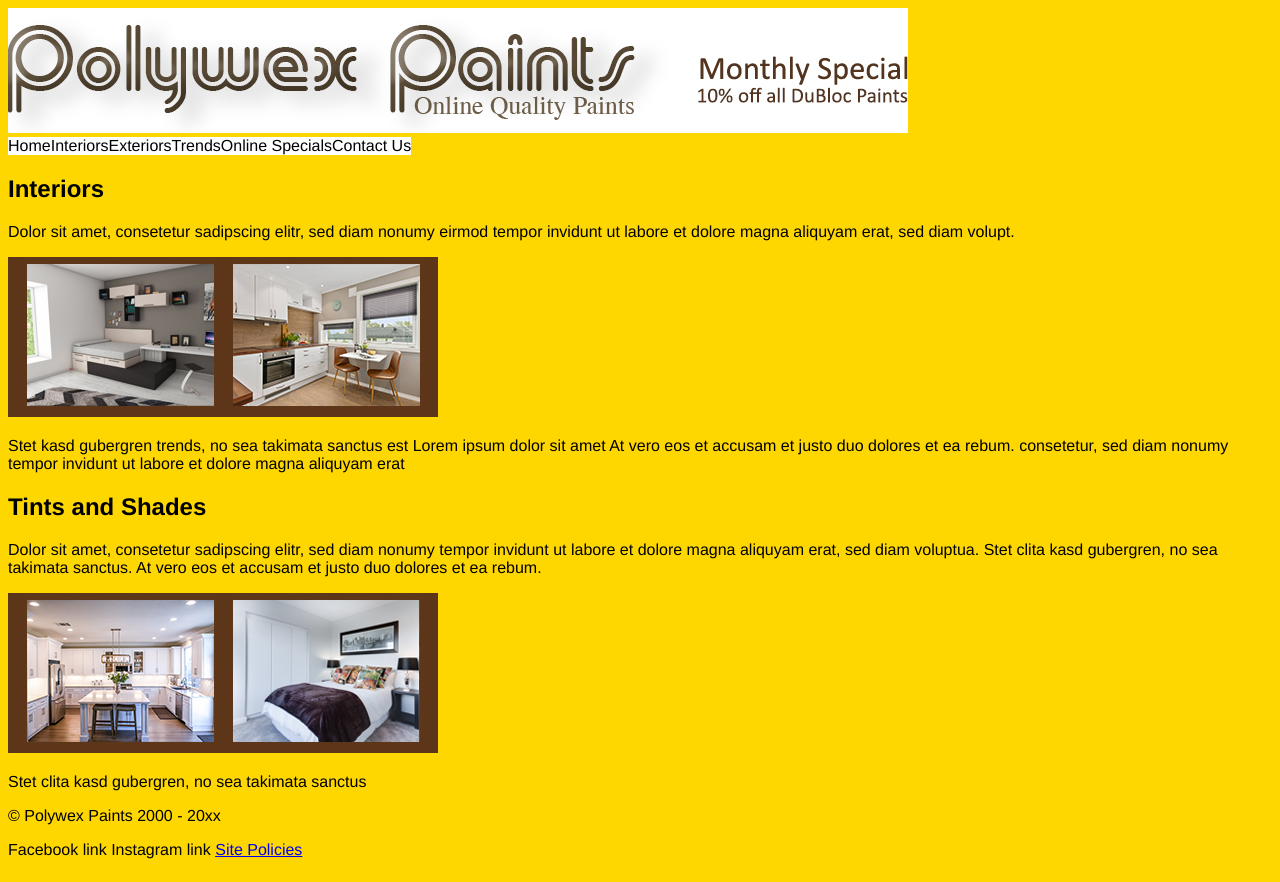
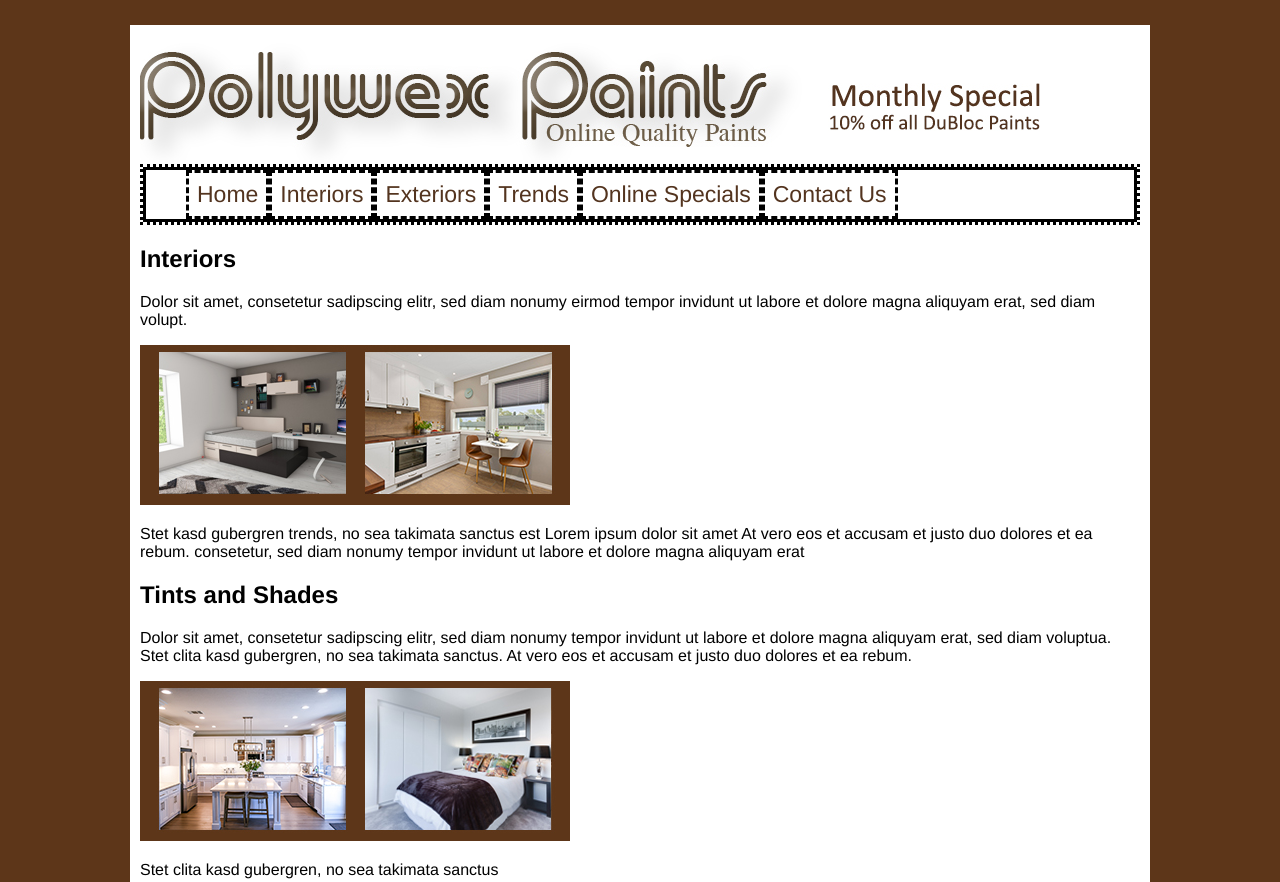
Before and after one commit to pegjee/learncss, a plain HTML site: page index.html in a window 1280 px wide. Shown: the top 882 px of the page. Drawn offline with Linux system fonts and the light colour scheme.

Commit message:
commit
commit

```diff
--- a/css/style.css
+++ b/css/style.css
@@ -9,15 +9,20 @@
 }
 
 body {
-    background-color: gold;
+    background-color: #5d3619;
     font-family: Helvetica, Calibri, Arial, Sans-serif;
 
 }
 
-*wrapper{
+#wrapper{
          width: 1000px;
-         margin: 0 auto;
-         background-color: white}
+         margin: auto;
+         background-color: white;
+         padding: 10px;
+         margin-top: 25px;
+         display: flex;
+         flex-flow: wrap;
+        }
 
 .flex-container {
                 display: flex;
@@ -29,4 +34,50 @@ body {
 .flex-container>div {
                      background-color: white;
                      top-margin: 12px;
-                     font size: 23px;
+                     font size: 23px;}
+
+
+#inner-wrapper {
+          width: 99%;
+         margin: auto;
+         background-color: white;
+         font-size: 100px;
+
+}
+
+nav {
+  font-size: 23px;
+  margin-top: 12px;
+  margin: auto;
+  border-style: dotted;
+  width: 1000px;
+}
+
+ul {
+  display: flex;
+  text-align: justify;
+  list-style-type: none;
+  margin: auto;
+  border-style: solid;
+
+}
+
+li{
+  float: left;
+border-style: dashed;
+}
+
+li a{
+  display: block;
+  padding: 8px;
+  text-decoration-line: none;
+  color: #53341f;
+  margin: auto;
+
+
+}
+
+
+li a:hover {
+  color: #888;
+}
--- a/index.html
+++ b/index.html
@@ -5,7 +5,7 @@
 <head>
   <meta charset="utf-8">
 
-  <title>   Polywex Paints  </title>
+  <title>Polywex Paints</title>
 
   <link rel="stylesheet" href="./css/style.css">
 
@@ -15,42 +15,51 @@
 
 <body>
 
-<div id="wrapper">
-<div id="inner-wrapper">
 
 
-<header><img src="images/polywex_paints_logo.jpg" alt="logo" width="900" height="125">
+
+  <div id="wrapper">
+
+    <header>
+      <img src="images/polywex_paints_logo.jpg" alt="logo" width="900" height="125">
+
     </header>
+    <nav>
+      <ul>
+        <li><a href="#">Home</a></li>
+        <li><a href="#">Interiors</a></li>
+        <li><a href="#">Exteriors</a></li>
+        <li><a href="#">Trends</a></li>
+        <li><a href="#">Online Specials</a></li>
+        <li><a href="#">Contact Us</a></li>
+      </ul>
+    </nav>
 
-<nav>
-<div class= "flex-container">
-<div>Home</div>
-<div>Interiors</div>
-<div>Exteriors</div>
-<div>Trends</div>
-<div>Online&nbsp;Specials</div>
-<div>Contact&nbsp;Us</div>
-</nav>
+
 
 
     <div>
       <h2>Interiors</h2>
 
-<p>Dolor sit amet, consetetur sadipscing elitr, sed diam nonumy eirmod tempor invidunt ut labore et dolore magna aliquyam erat, sed diam volupt.</p>
+      <p>Dolor sit amet, consetetur sadipscing elitr, sed diam nonumy eirmod tempor invidunt ut labore et dolore magna
+        aliquyam erat, sed diam volupt.</p>
 
-<img src="images/interiors_1.jpg" alt="bedroom and kitchen" width ="430" height ="160">
+      <img src="images/interiors_1.jpg" alt="bedroom and kitchen" width="430" height="160">
 
       <p> Stet kasd gubergren trends, no sea takimata sanctus est Lorem ipsum dolor sit amet
-At vero eos et accusam et justo duo dolores et ea rebum. consetetur, sed diam nonumy tempor invidunt ut labore et dolore magna aliquyam erat</p>
+        At vero eos et accusam et justo duo dolores et ea rebum. consetetur, sed diam nonumy tempor invidunt ut labore
+        et dolore magna aliquyam erat</p>
 
 
       <h2>Tints and Shades</h2>
 
-<p>Dolor sit amet, consetetur sadipscing elitr, sed diam nonumy tempor invidunt ut labore et dolore magna aliquyam erat, sed diam voluptua.
+      <p>Dolor sit amet, consetetur sadipscing elitr, sed diam nonumy tempor invidunt ut labore et dolore magna
+        aliquyam erat, sed diam voluptua.
 
-Stet clita kasd gubergren, no sea takimata sanctus. At vero eos et accusam et justo duo dolores et ea rebum.</p>
+        Stet clita kasd gubergren, no sea takimata sanctus. At vero eos et accusam et justo duo dolores et ea rebum.
+      </p>
 
-<img src="images/interiors_2.jpg" alt="luxury bedroom and kitchen" width ="430" height ="160">
+      <img src="images/interiors_2.jpg" alt="luxury bedroom and kitchen" width="430" height="160">
 
 
       <p>Stet clita kasd gubergren, no sea takimata sanctus</p>
@@ -60,11 +69,12 @@ Stet clita kasd gubergren, no sea takimata sanctus. At vero eos et accusam et ju
       <p>&copy; Polywex Paints 2000 - 20xx</p>
       Facebook link
       Instagram link
-<a href ="/about/site policies">Site Policies</a>
+      <a href="/about/site policies">Site Policies</a>
     </footer>
 
-</div>
+
   </div>
 
 </body>
+
 </html>
```
Lines whose indentation alone changed are shown as unchanged.
